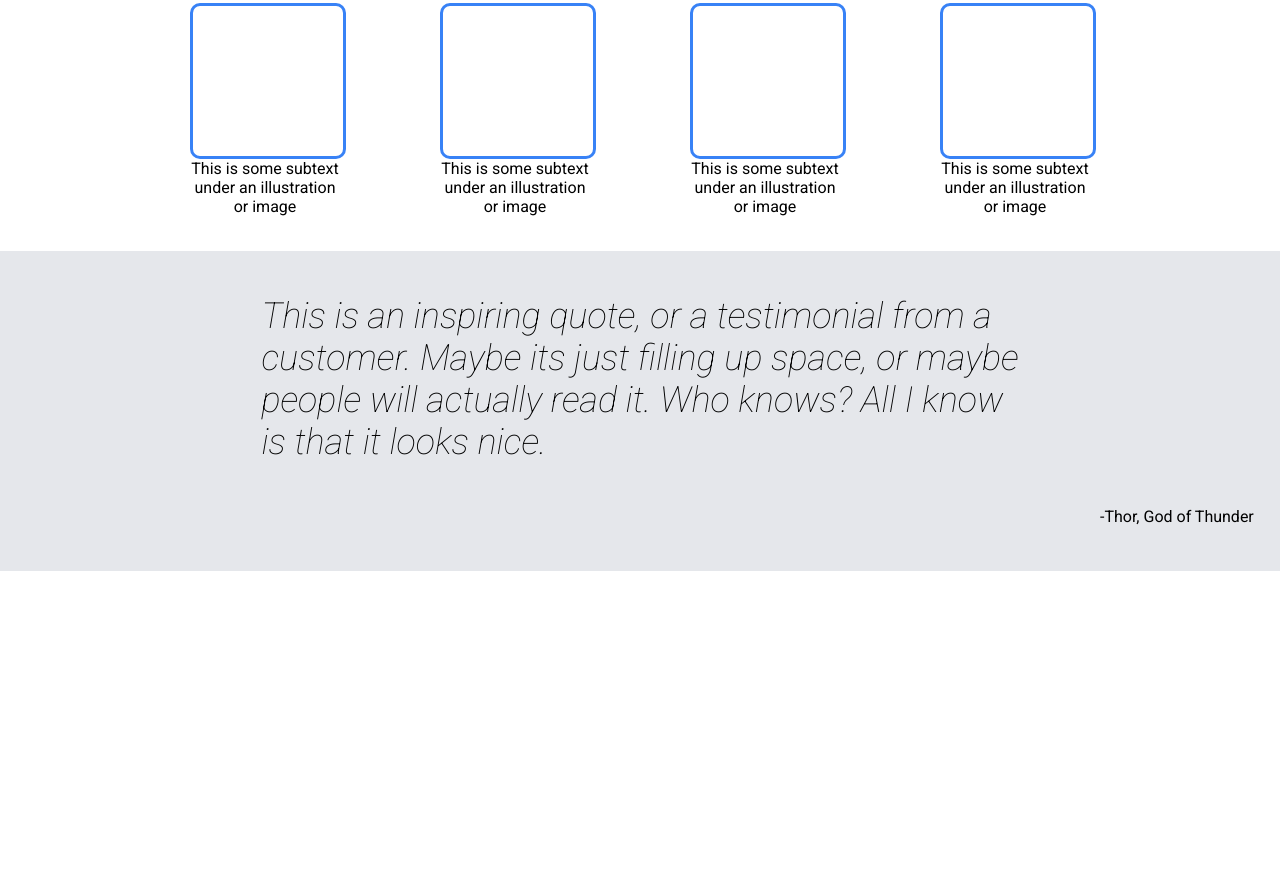
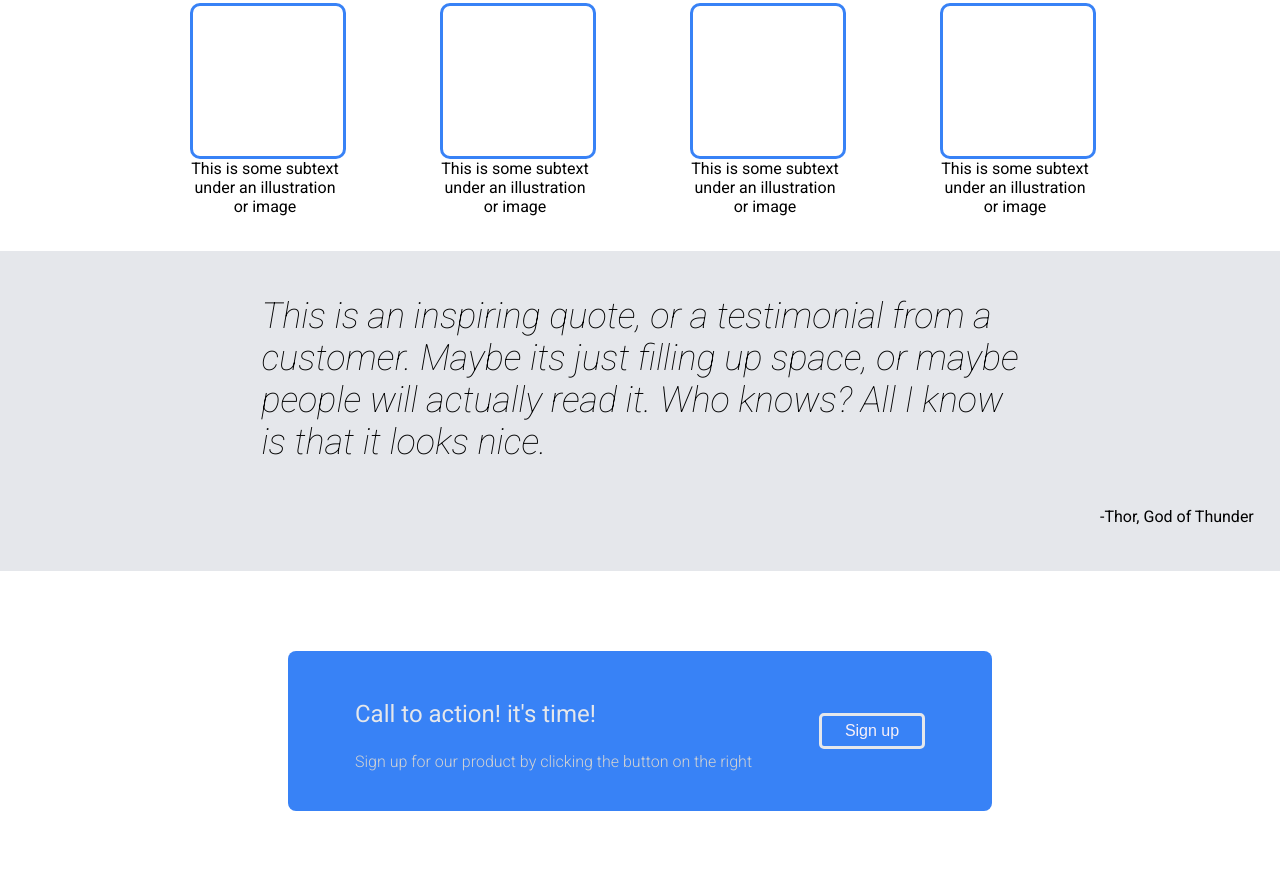
Before and after one commit to Princeaddo1199/Landing-Page, a plain HTML site: page index.html in a window 1280 px wide. Shown: the part 607-1498 px from the top of the page. Before the commit the page ends 1178 px from the top, so only its background shows below. Drawn offline with Linux system fonts and the light colour scheme.

Commit message:
Added and styled sign Up section

```diff
--- a/index.html
+++ b/index.html
@@ -81,9 +81,26 @@
 
     <section class="quote">
       <p class="quote-main">
-        This is an inspiring quote, or a testimonial from a <br> customer. Maybe its just filling up space, or maybe <br> people will actually read it. Who knows? All I know <br> is that it looks nice.
+        This is an inspiring quote, or a testimonial from a <br />
+        customer. Maybe its just filling up space, or maybe <br />
+        people will actually read it. Who knows? All I know <br />
+        is that it looks nice.
       </p>
       <div class="author">-Thor, God of Thunder</div>
     </section>
+
+    <section class="call-to-action">
+      <div class="items-box">
+        <div class="text-action">
+          <p class="text-3">Call to action! it's time!</p>
+          <p class="text-4">
+            Sign up for our product by clicking the button on the right
+          </p>
+        </div>
+        <div class="button">
+          <button>Sign up</button>
+        </div>
+      </div>
+    </section>
   </body>
 </html>
--- a/style.css
+++ b/style.css
@@ -57,8 +57,12 @@ body {
 button{
     background-color: #3882f6;
     color:#f9f1f8 ;
+    font-size: 16px;
+    font-weight: 200;
+    text-align: center;
     width: 100px;
     height: 30px;
+    border: 5px solid #3882f6;
     border-radius: 5px;
 }
 
@@ -131,3 +135,37 @@ button{
  .author {
   margin-left: 1100px;
  }
+
+
+ .call-to-action{
+  height: 40vh;
+  display: flex;
+  justify-content: center;
+  align-items: center;
+ }
+
+ .items-box {
+  background-color: #3882f6;
+  width: 55%;
+  height: 50%;
+  border-radius: 8px;
+  display: flex;
+  justify-content: space-evenly;
+  align-items: center;
+  /* gap: 600px; */
+ }
+ .text-3{
+  font-size: 24px;
+  color: #e5e7eb;
+
+ }
+ .text-4{
+  color: #d1d2d3;
+  font-size: medium;
+  font-weight: 300;
+ }
+
+ .button {
+  border: 3px solid #e5e7eb;
+  border-radius: 5px;
+}
```
